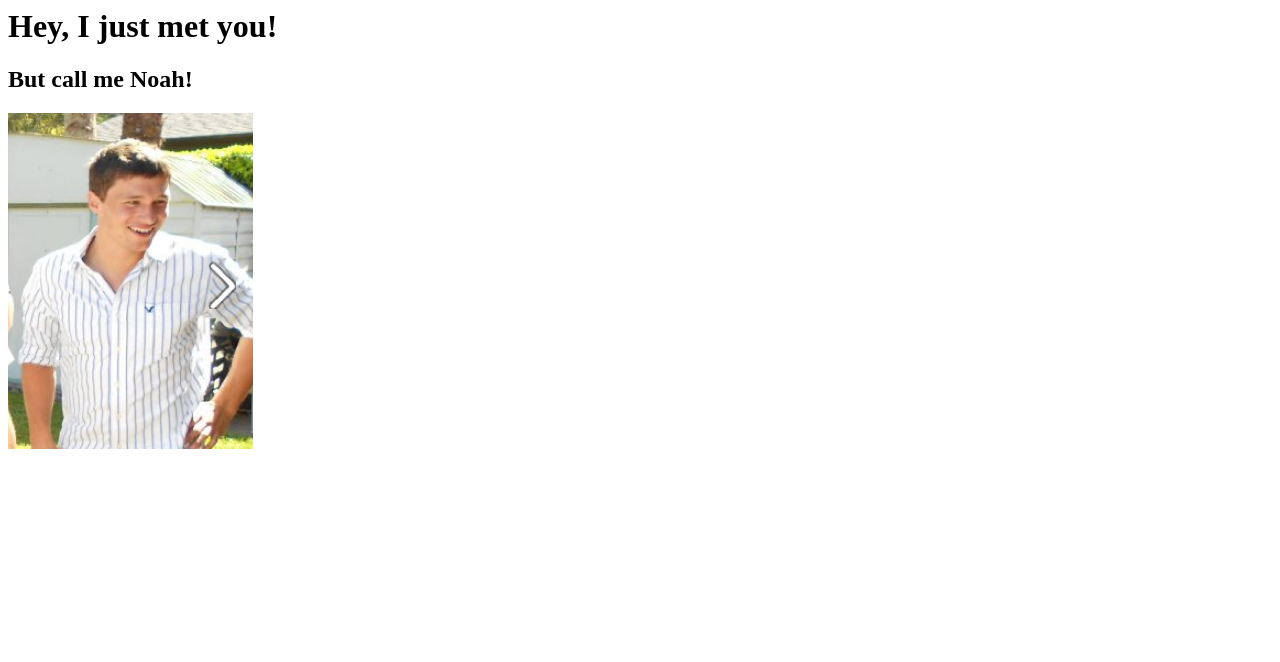
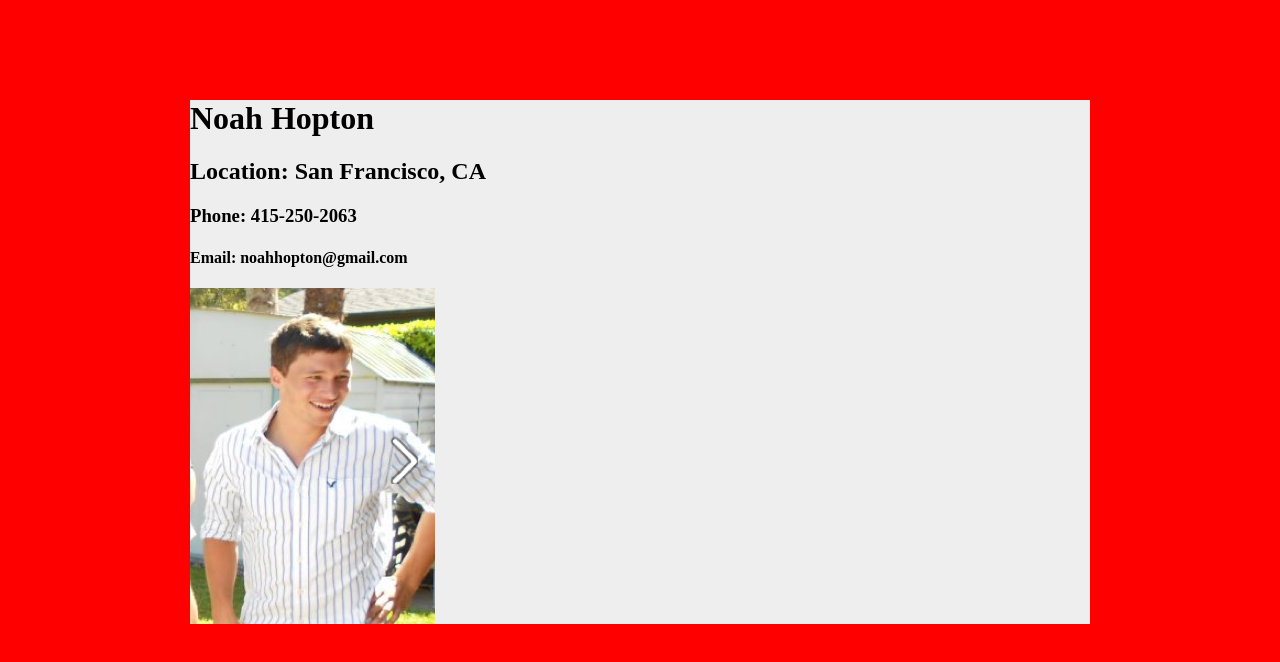
Before and after one commit to nhop/nhop.github.com, a plain HTML site: page index.html in a window 1280 px wide. Drawn offline with Linux system fonts and the light colour scheme.

Commit message:
updated contact informationn

```diff
--- a/css/style.css
+++ b/css/style.css
@@ -0,0 +1,9 @@
+body{
+	background-color: red;
+}
+.wrapper{
+	width: 900px;
+	background-color: #eeeeee;
+	margin: 0 auto;
+	margin-top: 100px;
+}
--- a/index.html
+++ b/index.html
@@ -5,10 +5,13 @@
 	</head>
 
 	<body>
-
-		<h1>Hey, I just met you!</h1>
-		<h2>But call me Noah!</h2>
-		<img src="images/Noahface.png" alt="Big Boat" />
+		<div class="wrapper">
+			<h1>Noah Hopton</h1>
+			<h2>Location: San Francisco, CA</h2>
+			<h3>Phone: 415-250-2063</h3>
+			<h4>Email: noahhopton@gmail.com </h4>
+			<img src="images/Noahface.png" alt="Big Boat" />
+		</div>
 	</body>
 
 </html>
```
